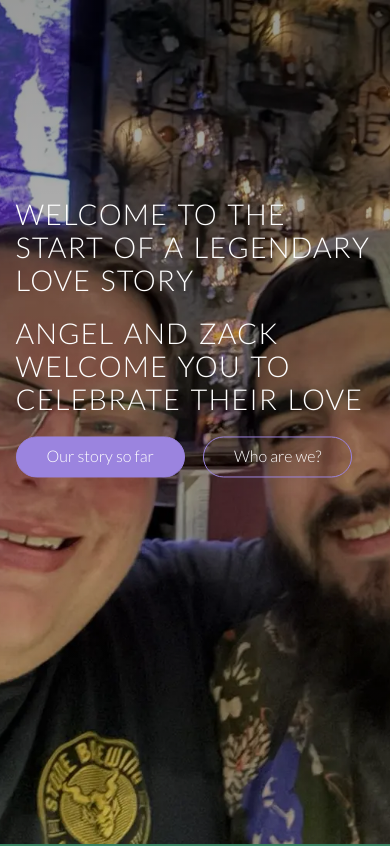
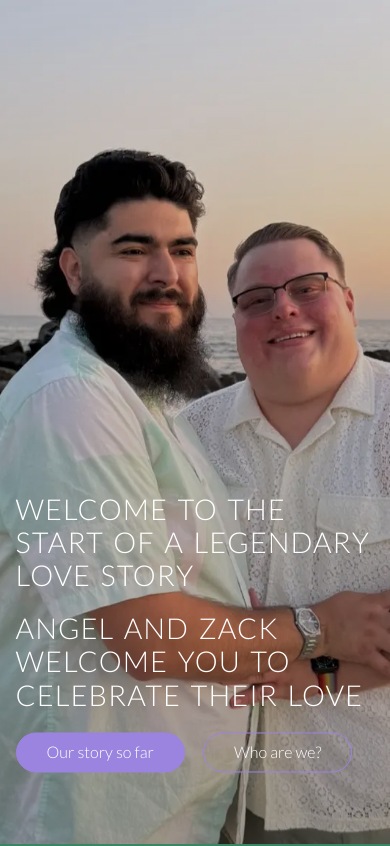
Before and after one commit to Zwilcox96/wedding-site, a plain HTML site: page index.html in a window 390 px wide. Shown: the top 846 px of the page. Drawn offline with nearby package versions, Linux system fonts and the light colour scheme; files whose address does not match are found by name.

Commit message:
Updated header image and moved headling

```diff
--- a/resources/css/queries.css
+++ b/resources/css/queries.css
@@ -164,10 +164,6 @@
         background-image: linear-gradient(rgba(0, 0, 0, 0.6), rgba(0, 0, 0, 0.2)), url("img/zack-cropped.webp");
         background-position: center center;
     }
-    header {
-        background-image: linear-gradient(rgba(0, 0, 0, 0.4), rgba(0, 0, 0, 0.1)), url("img/us-cropped.webp");
-        background-position: center center;
-    }
 }
 
 @media (max-width: 767.98px) {
--- a/resources/css/style.css
+++ b/resources/css/style.css
@@ -204,7 +204,7 @@ input[type=submit] {
 /* Header*/
 /*---------------------*/
 header {
-    background-image: linear-gradient(rgba(0, 0, 0, 0.4), rgba(0, 0, 0, 0.1)), url("img/us.webp");
+    background-image: linear-gradient(rgba(0, 0, 0, 0.1), rgba(0, 0, 0, 0.4)), url("img/header.webp");
     background-size: cover;
     background-position: center;
     height: 100vh;
@@ -214,7 +214,7 @@ header {
 .hero-text-box{
     position: absolute;
     width: 1140px;
-    top: 40%;
+    top: 75%;
     left: 50%;
     transform: translate(-50%, -50%);
 }
```
Also changed, not shown: resources/css/img/header.webp (added).
